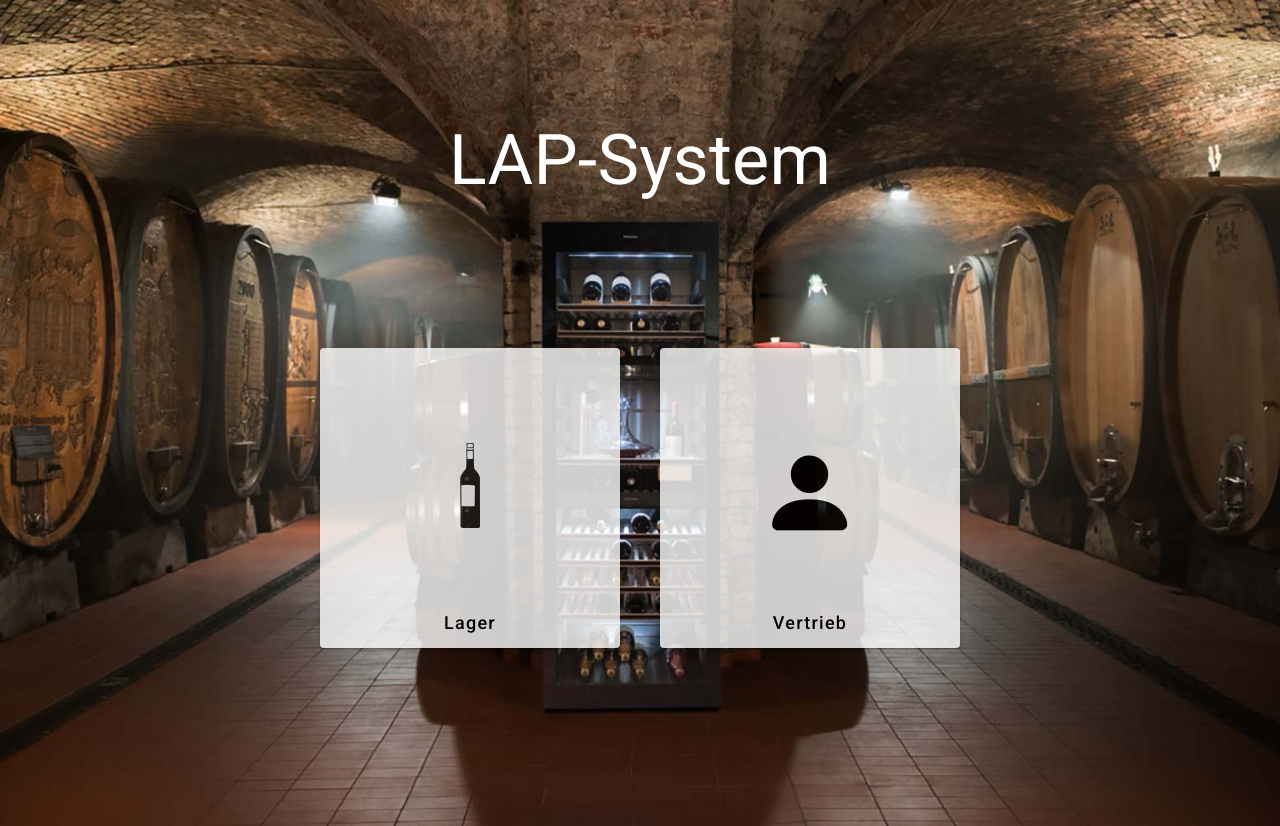
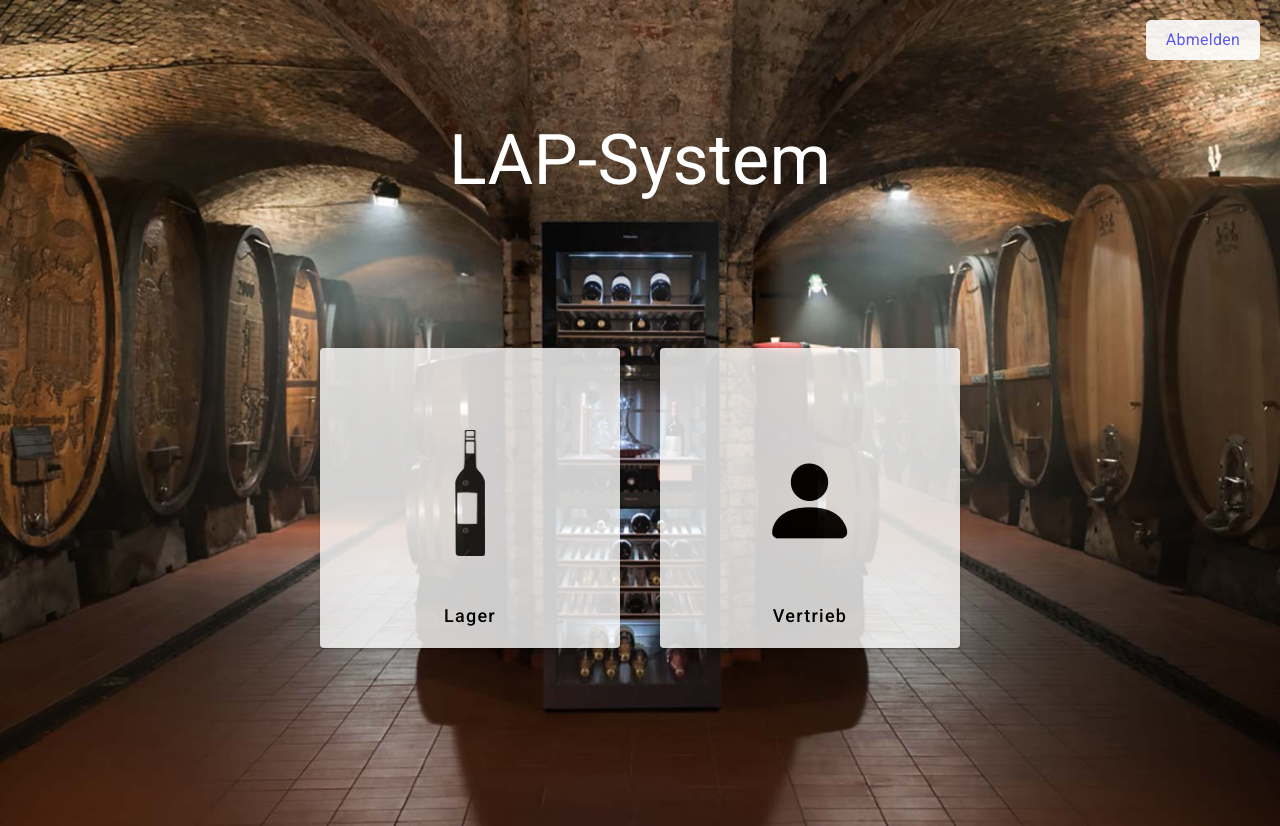
Before and after one commit to Pierre-Zimmermann-Telekom/Weinstore_GUI, an Angular app in the folder Weinstore/: page /portal in a window 1280 px wide. Built offline with nearby package versions, Linux system fonts and the light colour scheme.

Commit message:
Added logout button to home screen

```diff
--- a/Weinstore/src/app/portal/portal.component.html
+++ b/Weinstore/src/app/portal/portal.component.html
@@ -3,10 +3,12 @@
   rel="stylesheet"
 />
 
+<div class="logout" (click)="logout()">Abmelden</div>
+
 <div class="header">LAP-System</div>
 
 <div class="container">
-  <button mat-raised-button class="square-button" (click)="winelist()">
+  <button mat-raised-button class="square-button" (click)="winelist()" style="padding-top: 70px;">
     <div
       style="
         display: flex;
@@ -19,7 +21,7 @@
       <img
         src="./assets/winebottle.png"
         alt="Wine Bottle"
-        style="width: 20px; height: auto; margin-bottom: 15px;"
+        style="width: 30px; height: auto;"
       />
       <div class="text">
         <span>Lager</span>
@@ -37,7 +39,7 @@
         height: 100%;
       "
     >
-      <i class="bi bi-person-fill" style="font-size: 100px"></i>
+      <i class="bi bi-person-fill" style="font-size: 100px; margin-bottom: 5px;"></i>
       <div class="text">
         <span>Vertrieb</span>
       </div>
--- a/Weinstore/src/app/portal/portal.component.scss
+++ b/Weinstore/src/app/portal/portal.component.scss
@@ -22,7 +22,7 @@
   display: flex;
   flex-direction: column;
   align-items: center;
-  margin-top: 70px;
+  margin-top: 50px;
   font-size: 18px;
 }
 
@@ -40,3 +40,25 @@
   background-size: cover;
   background-position: center;
 }
+
+.logout {
+  position: absolute;
+  top: 20px;
+  right: 20px;
+  background-color: #fff;
+  color: rgb(82, 82, 247);
+  padding: 10px 20px;
+  border-radius: 5px;
+  font-size: 16px;
+  cursor: pointer;
+  transition: background-color 0.3s ease, color 0.3s ease;
+  box-shadow: 0px 4px 6px rgba(0, 0, 0, 0.1);
+  outline: none;
+  opacity: 90%;
+}
+
+.logout:hover {
+  background-color: rgb(82, 82, 247);
+  color: #fff;
+  opacity: 100%;
+}
--- a/Weinstore/src/app/portal/portal.component.ts
+++ b/Weinstore/src/app/portal/portal.component.ts
@@ -15,4 +15,7 @@ export class PortalComponent {
   customerview(){
     this.router.navigate(['/customerlist']);
   }
+  logout(){
+    this.router.navigate(['/']);
+  }
 }
```
